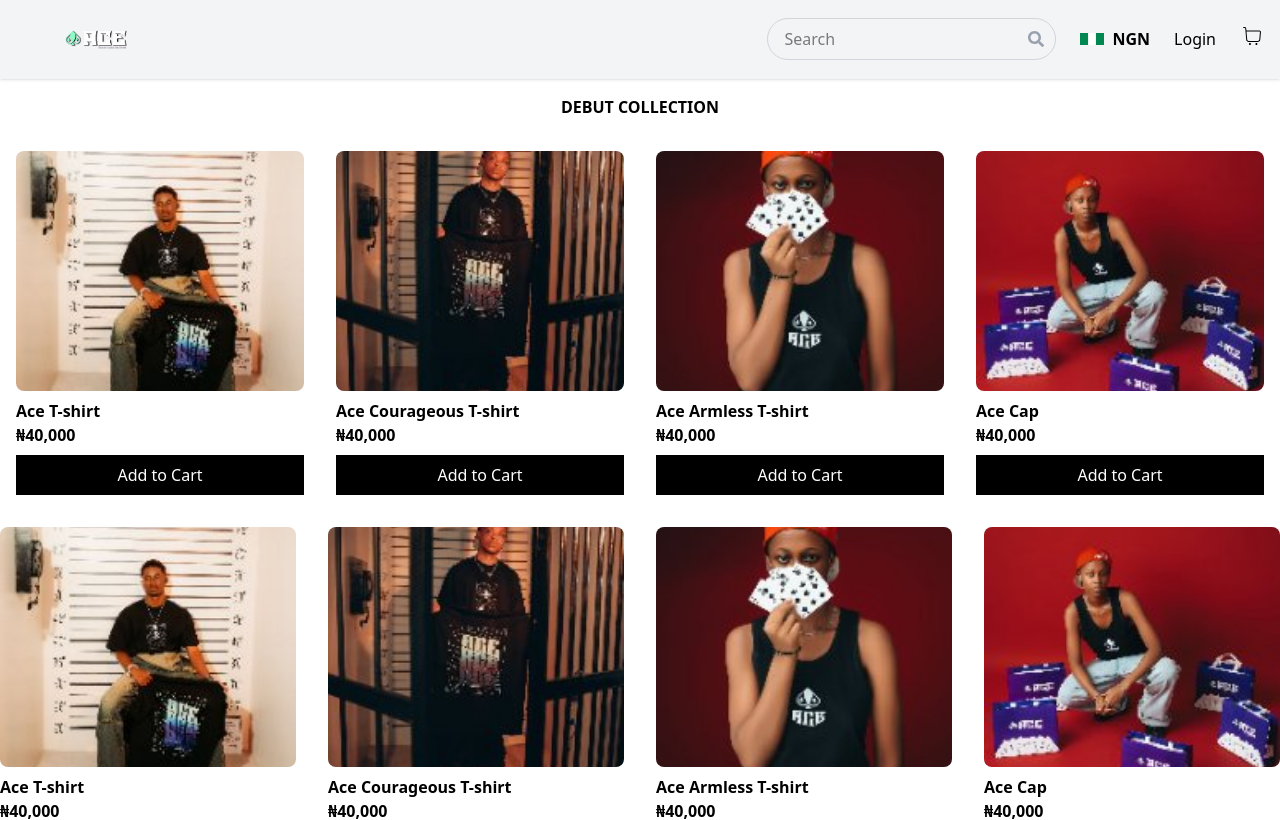
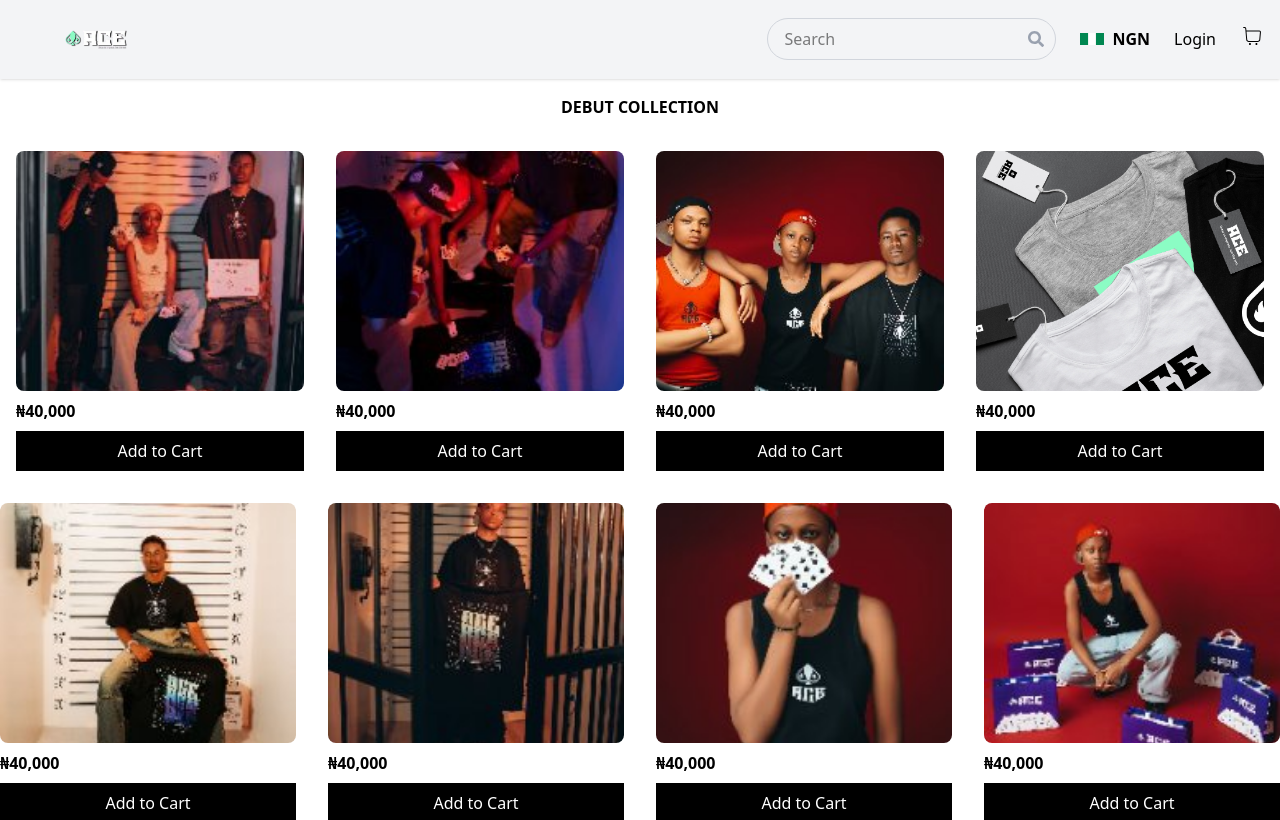
Before and after one commit to feran15/ACE-FASHION, a React (Vite) app: page / in a window 1280 px wide. Shown: the top 820 px of the page. Built offline with nearby package versions, Linux system fonts and the light colour scheme.

Commit message:
Additionals

```diff
--- a/src/Components/Products.jsx
+++ b/src/Components/Products.jsx
@@ -2,10 +2,10 @@
 import { CartContext } from "../Components/CartContext";
 
 const products = [
-  { id: 1, name: "Ace T-shirt", price: "₦40,000", img: "/Pic 1.jpg" },
-  { id: 2, name: "Ace Courageous T-shirt", price: "₦40,000", img: "/Pic 2.jpg" },
-  { id: 3, name: "Ace Armless T-shirt", price: "₦40,000", img: "/Pic 3.jpg" },
-  { id: 4, name: "Ace Cap", price: "₦40,000", img: "/Pic 5.jpg" }
+  { id: 1,  price: "₦40,000", img: "/Pic 1.jpg" },
+  { id: 2,  price: "₦40,000", img: "/Pic 2.jpg" },
+  { id: 3,  price: "₦40,000", img: "/Pic 3.jpg" },
+  { id: 4,  price: "₦40,000", img: "/Pic 5.jpg" }
 ];
 
 const Products = () => {
--- a/src/Components/Section.jsx
+++ b/src/Components/Section.jsx
@@ -2,10 +2,10 @@
 import { CartContext } from "../Components/CartContext";
 
 const products = [
-  { id: 1, name: "Ace T-shirt", price: "₦40,000", img: "/Pic 1.jpg" },
-  { id: 2, name: "Ace Courageous T-shirt", price: "₦40,000", img: "/Pic 2.jpg" },
-  { id: 3, name: "Ace Armless T-shirt", price: "₦40,000", img: "/Pic 3.jpg" },
-  { id: 4, name: "Ace Cap", price: "₦40,000", img: "/Pic 5.jpg" }
+  { id: 1,  price: "₦40,000", img: "/Pic 4.jpg" },
+  { id: 2,  price: "₦40,000", img: "/Pic 7.jpg" },
+  { id: 3,  price: "₦40,000", img: "/Pic 6.jpg" },
+  { id: 4,  price: "₦40,000", img: "/White.jpg" }
 ];
 
 const Section = () => {
@@ -32,7 +32,6 @@
               <img
                 className="w-full h-60 object-cover rounded-lg"
                 src={product.img}
-                alt={product.name}
               />
               <div className="product-info mt-2 text-center">
                 <p className="font-bold">{product.name}</p>
```
